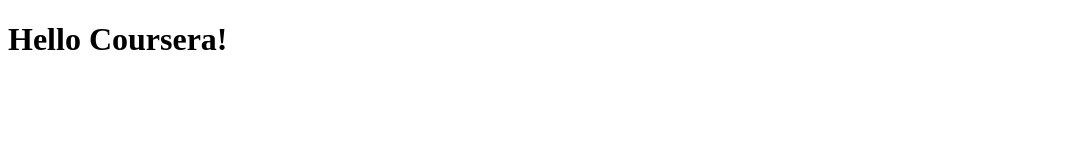
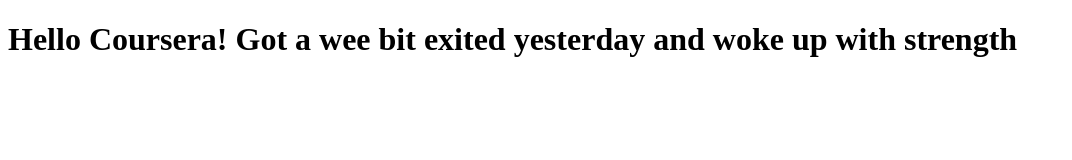
Before and after one commit to fdis/coursera-test, a plain HTML site: page site/index.html in a window 1280 px wide. Shown: the whole page, without its empty margins (0-1072 px from the left). Drawn offline with Linux system fonts and the light colour scheme.

Commit message:
small addition to page content

```diff
--- a/site/index.html
+++ b/site/index.html
@@ -4,6 +4,6 @@
 	<title>Hello Coursera!</title>
 </head>
 <body>
-<h1>Hello Coursera!</h1>
+<h1>Hello Coursera! Got a wee bit exited yesterday and woke up with strength</h1>
 </body>
 </html>
```
